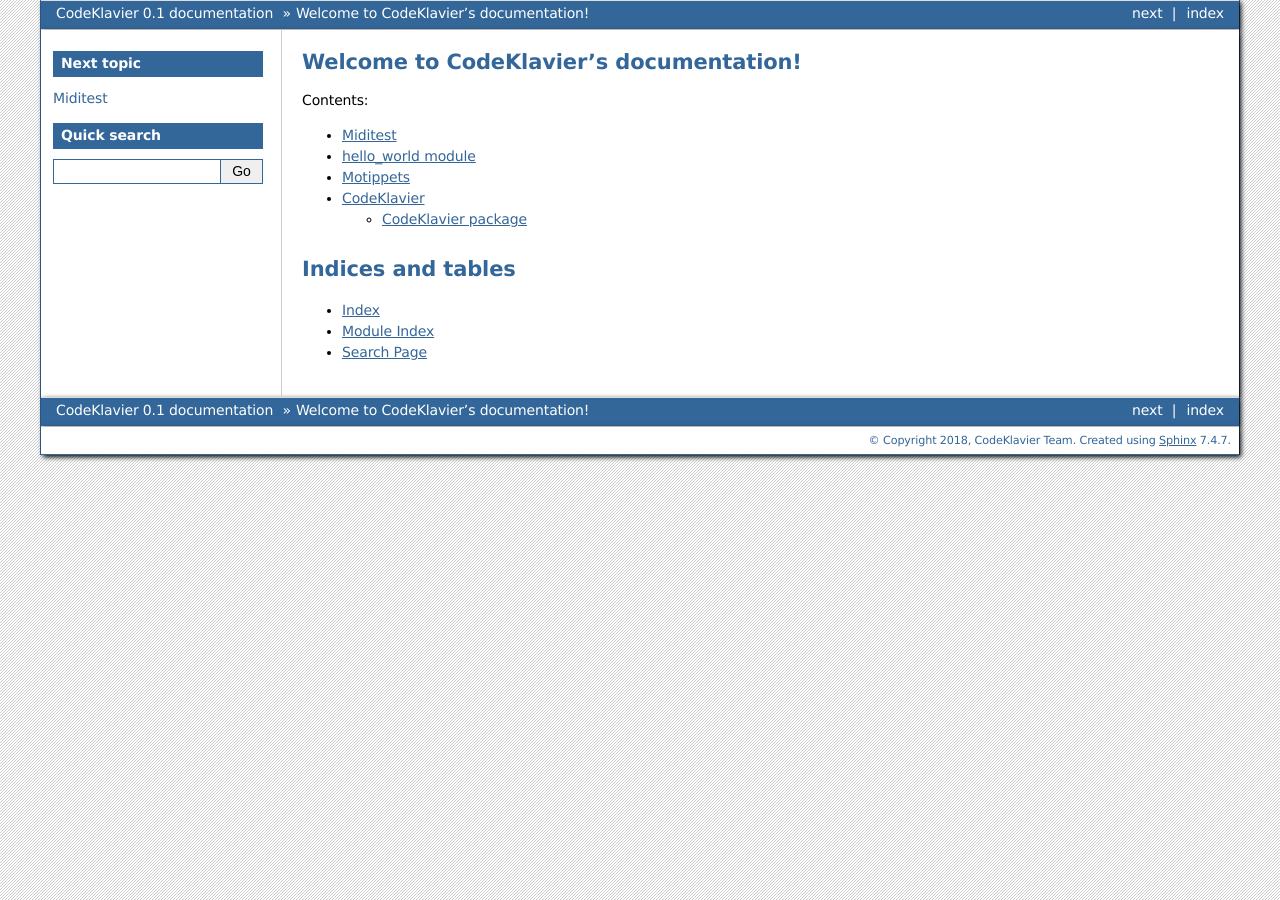
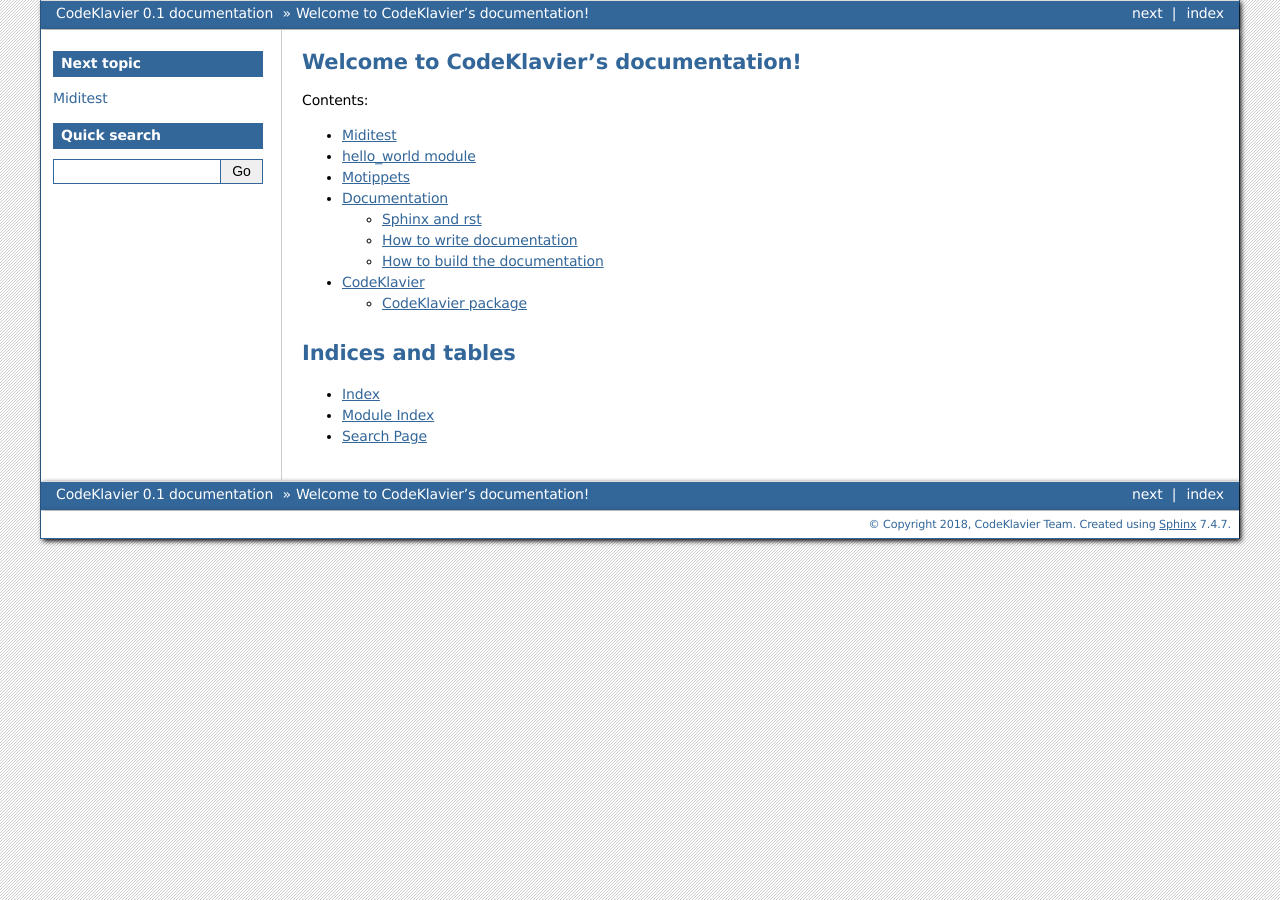
Before and after one commit to narcode/codeklavier, a Sphinx documentation site: the page built from doc/source/index.rst, in a window 1280 px wide. Built offline with Sphinx 7.4.7, drawn with Linux system fonts in a browser that asks for light colours; part of the change alters nothing that is shown.

Commit message:
Write documentation on the documentation

```diff
--- /dev/null
+++ b/doc/source/Documentation.rst
@@ -0,0 +1,36 @@
+Documentation
+=============
+Every developer likes to have documentation, but no one really likes to write it.
+
+Sphinx and rst
+--------------
+To help us with the documentation proces, CodeKlavier uses the Sphinx package that convers rst-files (that are easy to write) to html-files that are beautiful and easy to browse. On top of that: Sphinx can 'walk' over the python source code and generate the documentation out of the docstrings in the python code.
+
+Rst-files are plain text files with some basic formatting. You can underline words with === to indicate a header and you use '*' to use **boldface** and so on. There is enough material on the internet to help you with the basics.
+
+Installation
+............
+You can use ``pip3`` to install the Sphinx-package by running::
+
+  pip3 install sphinx
+
+Use pip3 because CodeKlavier uses python **3** and not python 2.
+
+.. NOTE::
+  If you used the ``requirements.txt`` file to install CodeKlavier, you have already installed Sphinx.
+
+Setup
+.....
+The ``doc`` folder was created to put everything that deals with documentation. From that directory we made the setup by running ``sphynx-quickstart`` and answering the questions that pop up. This creates the ``source`` and ``build`` directories and provides you with a ``Makefile`` file. Some small tweaks to the ``source/conf.py`` were made to finalise the installation.
+
+Sphinx can autogenerate some documentation based on the docstrings from the python code. Make sure you enable the "autodoc" module in the ``conf.py`` file and the you insert the correct "path". With the command: ``sphinx-apidoc -o <output-path> module-path`` you can include an entire package/module in one go and it generates and ``.rst`` file that you can include in the ``modules.rst`` file.
+
+How to write documentation
+--------------------------
+Change existing rst-files, or create additional files in case you want to create a new page.
+
+For documeting the python code: please add appropiate docstring in the code itself.
+
+How to build the documentation
+------------------------------
+Most likely, you'll want to build towards html-code. You can make a build by running ``make html`` from the ``doc`` folder. This will run sphinx in html-mode and save an updated version of the html in the ``doc/build`` directory.
--- a/doc/source/index.rst
+++ b/doc/source/index.rst
@@ -13,6 +13,7 @@ Welcome to CodeKlavier's documentation!
    Miditest
    HelloWorld
    Motippets
+   Documentation
    modules.rst
 
 
```
